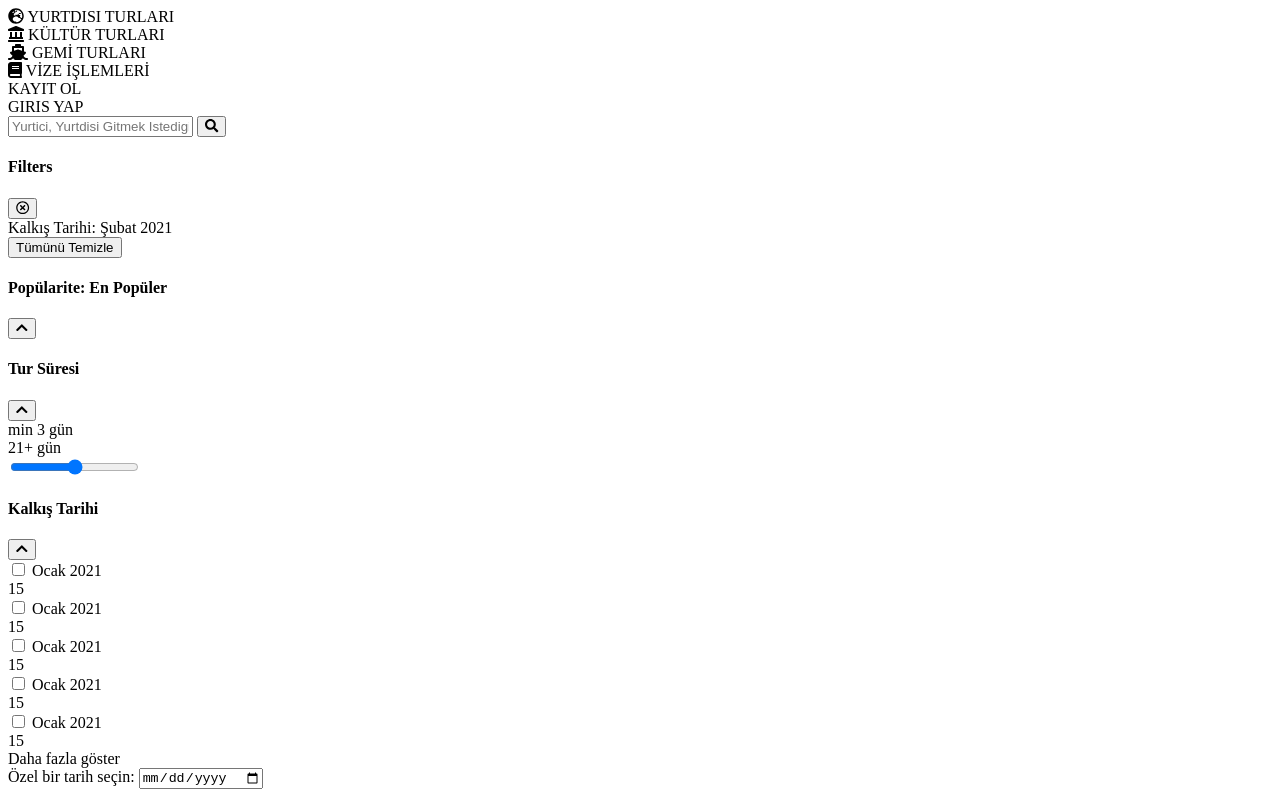
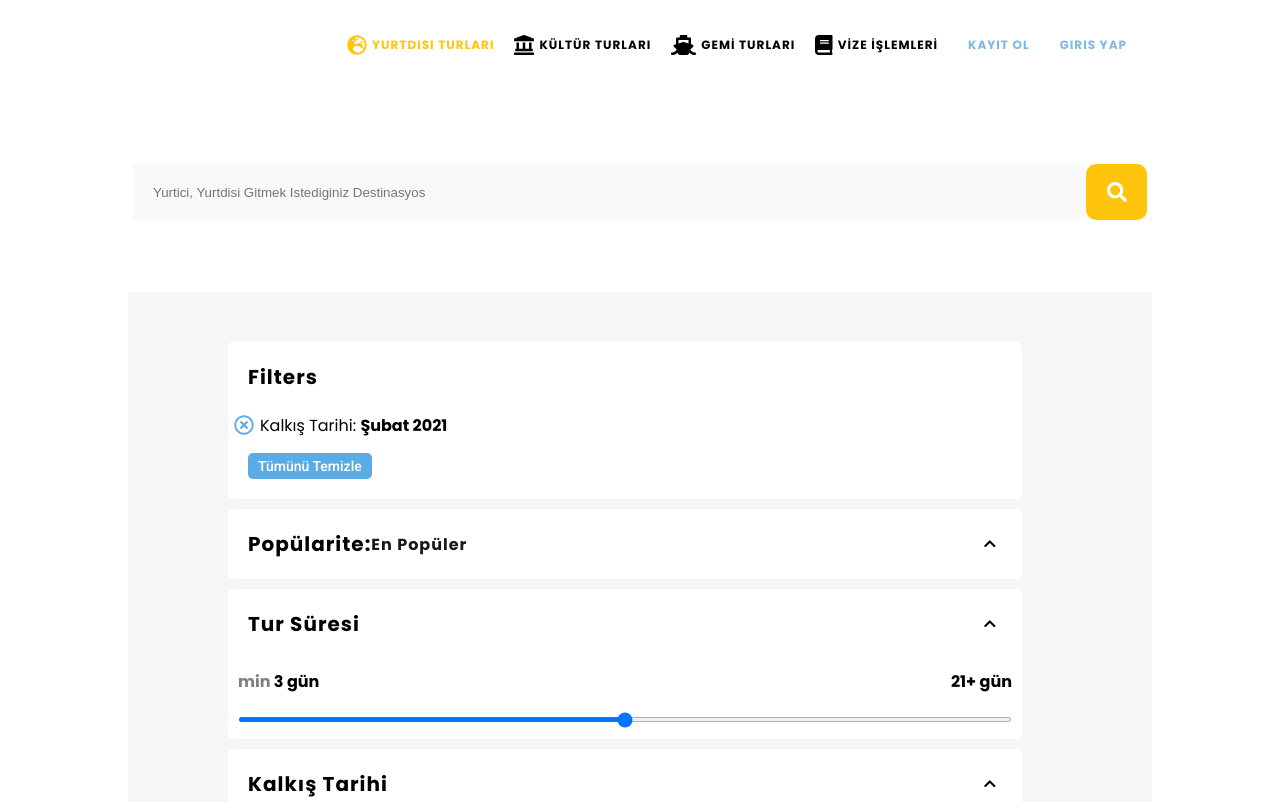
Before and after one commit to oguz-kara/tour_app, a plain HTML site: page index.html in a window 1280 px wide. Shown: the top 802 px of the page. Drawn offline with Linux system fonts and the light colour scheme.

Commit message:
add stylesheet link

```diff
--- a/index.html
+++ b/index.html
@@ -21,7 +21,8 @@
       crossorigin="anonymous"
       referrerpolicy="no-referrer"
     />
-    <title>Gezi Uygulamasi</title>
+    <link rel="stylesheet" href="https://oguz-kara.github.io/tour_app/style.css" />
+    <title>Tour App</title>
   </head>
 
   <body>
```
